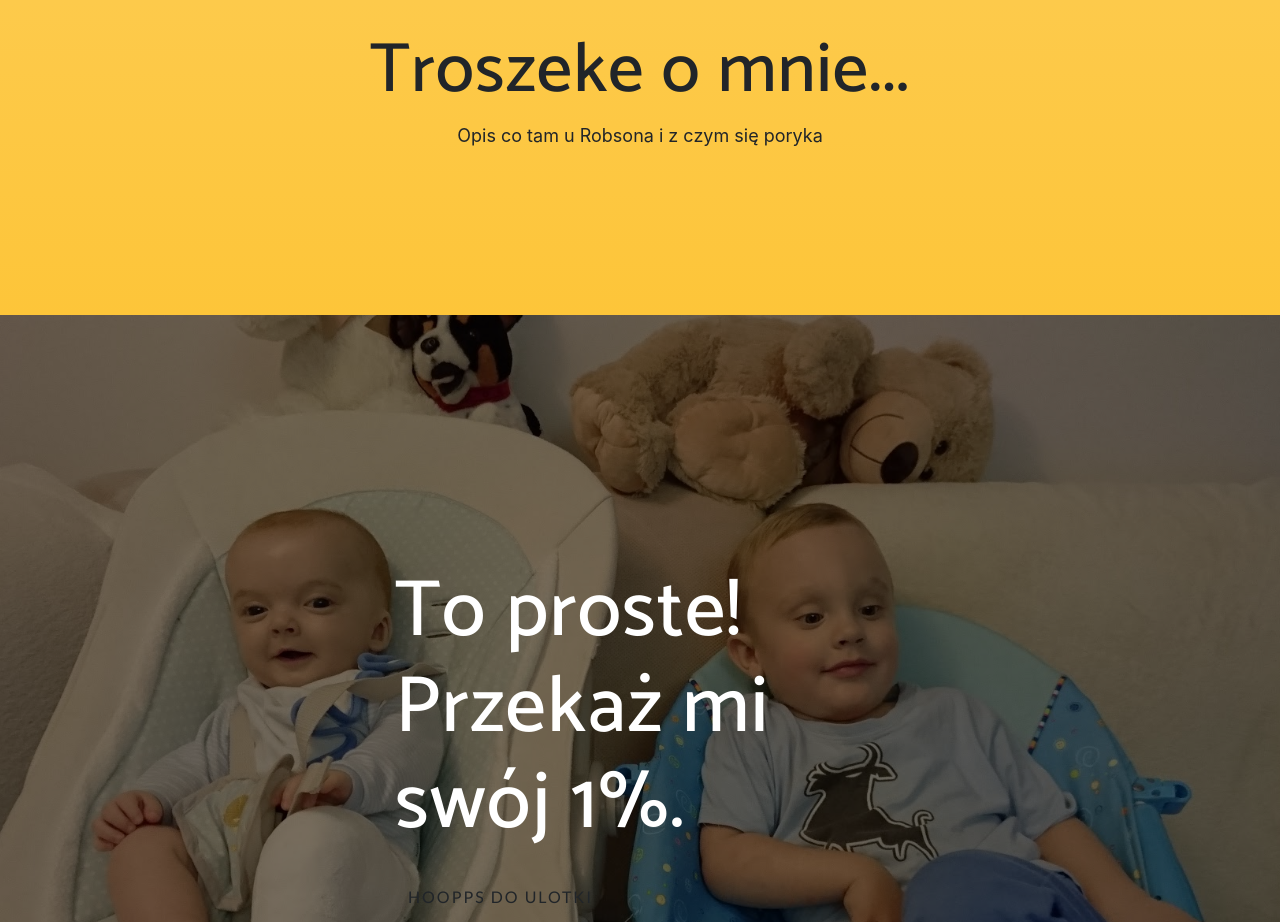
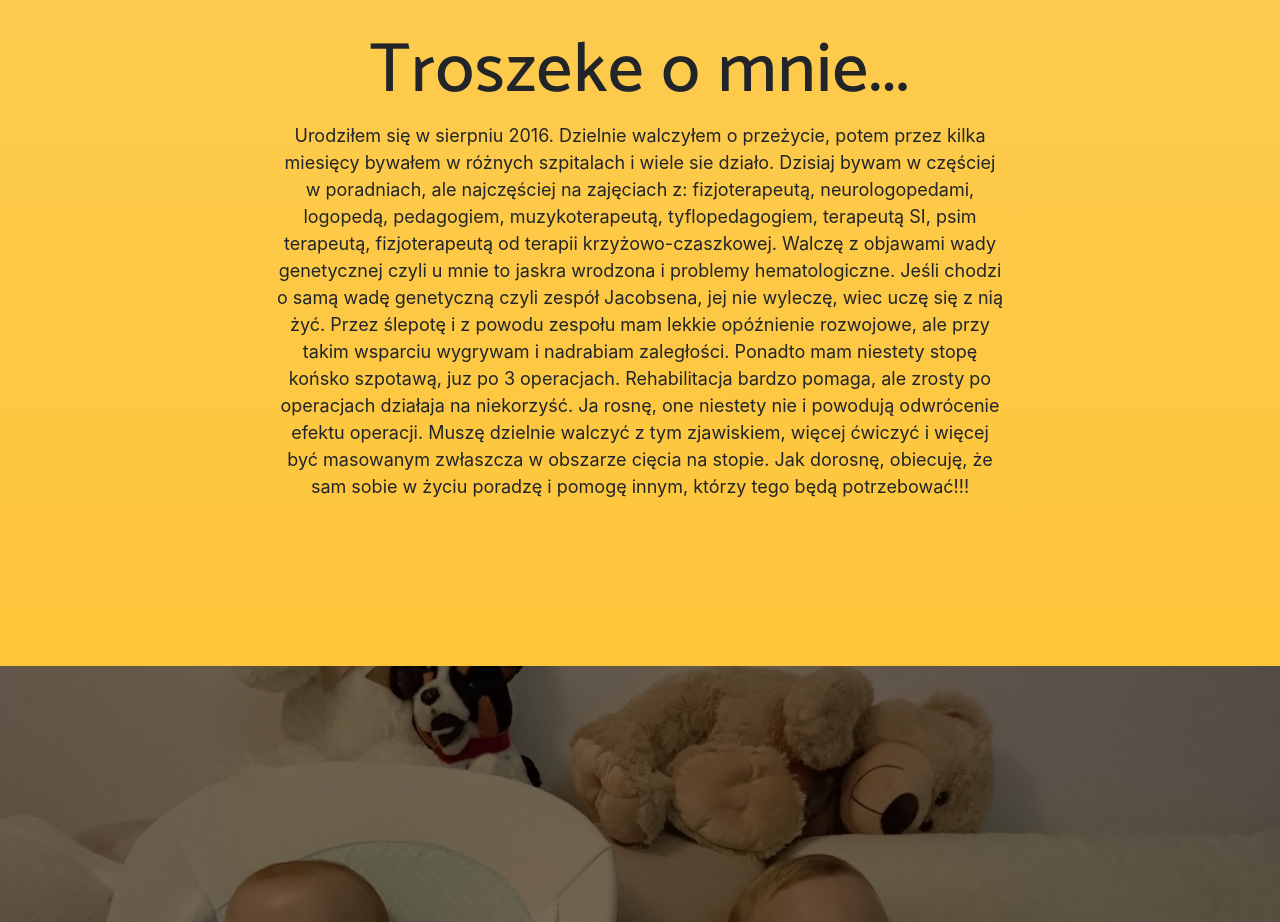
Before and after one commit to azieh/robertguzik, a website with bundled scripts: page index.html in a window 1280 px wide. Shown: the part 920-1842 px from the top of the page. Built offline with nearby package versions, Linux system fonts and the light colour scheme; a web font is replaced by a local one.

Commit message:
Add Robert description

```diff
--- a/index.html
+++ b/index.html
@@ -71,7 +71,9 @@
       <div class="row">
         <div class="col-md-8 mx-auto">
           <h2 class="section-heading">Troszeke o mnie...</h2>
-          <p>Opis co tam u Robsona i z czym się poryka</p>
+          <p>Urodziłem się w sierpniu 2016. Dzielnie walczyłem o przeżycie, potem przez kilka miesięcy bywałem w różnych szpitalach i wiele sie działo. Dzisiaj bywam w częściej w poradniach, ale najczęściej na zajęciach z: fizjoterapeutą, neurologopedami, logopedą, pedagogiem, muzykoterapeutą, tyflopedagogiem, terapeutą SI, psim terapeutą, fizjoterapeutą od terapii krzyżowo-czaszkowej. Walczę z objawami wady genetycznej czyli u mnie to jaskra wrodzona i problemy hematologiczne. Jeśli chodzi o samą wadę genetyczną czyli zespół Jacobsena, jej nie wyleczę, wiec uczę się z nią żyć. Przez ślepotę i z powodu zespołu mam lekkie opóźnienie rozwojowe, ale przy takim wsparciu wygrywam i nadrabiam zaległości.
+            Ponadto mam niestety stopę końsko szpotawą, juz po 3 operacjach. Rehabilitacja bardzo pomaga, ale zrosty po operacjach działaja na niekorzyść. Ja rosnę, one niestety nie i powodują odwrócenie efektu operacji. Muszę dzielnie walczyć z tym zjawiskiem, więcej ćwiczyć i więcej być masowanym zwłaszcza w obszarze cięcia na stopie.
+            Jak dorosnę, obiecuję, że sam sobie w życiu poradzę i pomogę innym, którzy tego będą potrzebować!!!</p>
 
         </div>
       </div>
```
